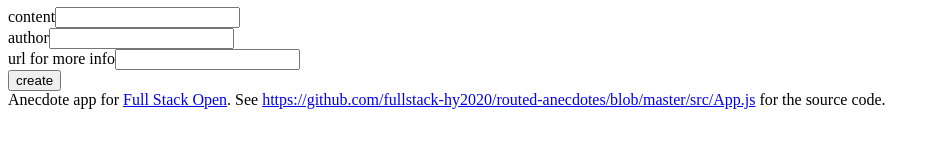
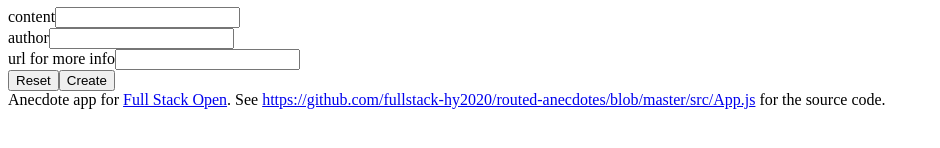
Before and after one commit to Ademola101/Routed-Anecdote, a React (Create React App) app: page /create-new in a window 1280 px wide. Shown: the part 158-306 px from the top of the page, without its empty margins (0-940 px from the left). Built offline with nearby package versions, Linux system fonts and the light colour scheme.

Commit message:
handle reset

```diff
--- a/src/Components/CreateNew.jsx
+++ b/src/Components/CreateNew.jsx
@@ -4,10 +4,10 @@ import {useField} from '../hooks/index'
 
 
 const CreateNew = ({addNew}) => {
-  const content = useField('text')
-  const author  = useField('text')
-  const info = useField('text')
-  const votes = useField('text')
+  const {reset:contentRest, ...content} = useField('text')
+  const {reset: authorReset, ...author}  = useField('text')
+  const {reset: infoReset, ...info} = useField('text')
+  const {reset: voteReset, ...votes} = useField('text')
   const navigate = useNavigate()
 
 
@@ -25,10 +25,19 @@ const CreateNew = ({addNew}) => {
     navigate('/')
   }
 
+  const handleReset = (e) => {
+    e.preventDefault()
+    contentRest()
+    authorReset()
+    infoReset()
+    voteReset()
+
+  }
+
   return (
     <div>
       <h2>create a new anecdote</h2>
-      <form onSubmit={handleSubmit}>
+      <form onSubmit={handleSubmit} >
         <div>
            <label htmlFor="content"> content
            <input {...content}/>
@@ -43,7 +52,8 @@ const CreateNew = ({addNew}) => {
           url for more info
           <input {...info} />
         </div>
-        <button>create</button>
+        <input type="reset" value= 'Reset' onClick={handleReset} />
+        <input type="submit" value= 'Create' />
       </form>
 
 
--- a/src/hooks/index.js
+++ b/src/hooks/index.js
@@ -4,11 +4,14 @@ export const useField = (type) => {
   const [value, setValue] = useState('')
 
   const onChange = (e) => {setValue(e.target.value)}
-
+  const reset = () => {
+    setValue('')
+  }
 
   return {
     value,
     type,
-    onChange
+    onChange,
+    reset
   }
 }
```
